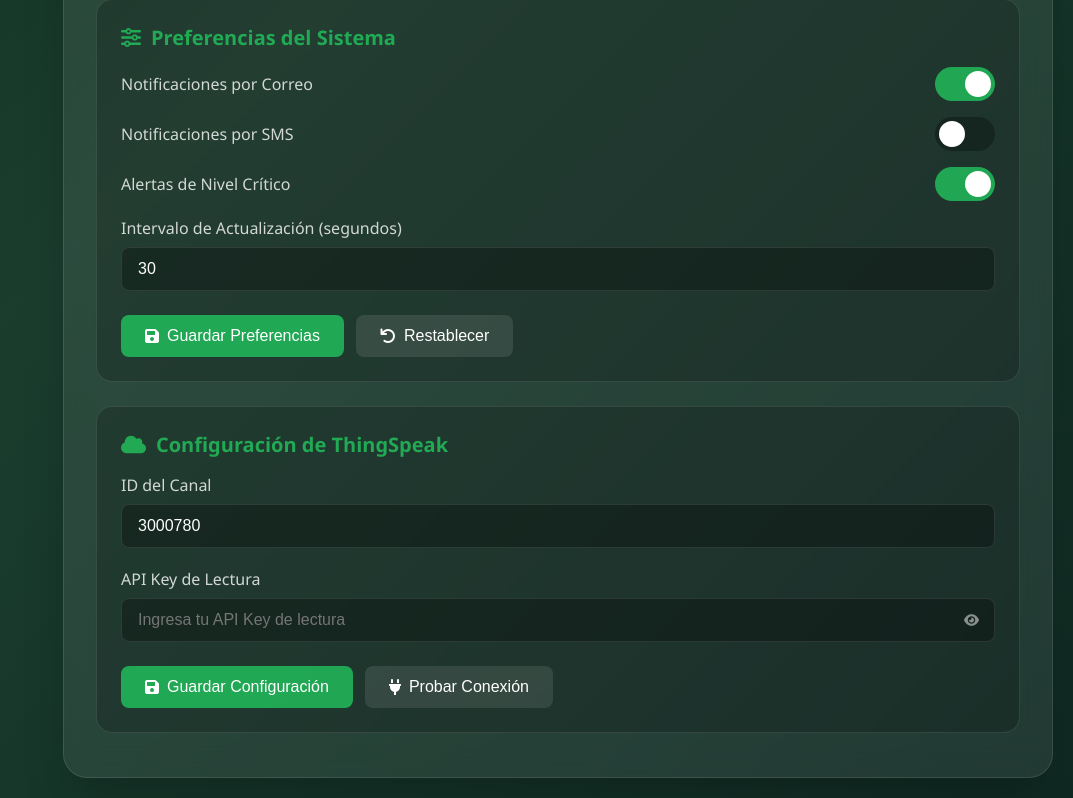
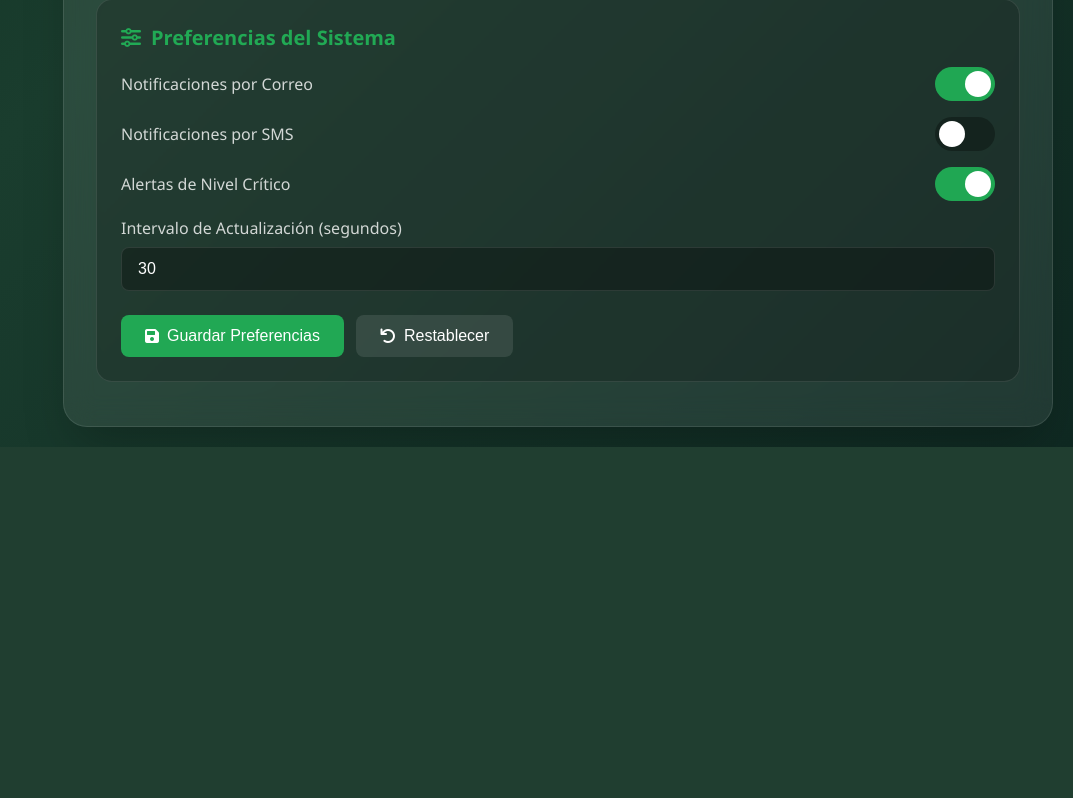
Before and after one commit to mxnueh/technova-system, a Flask app: page /config in a window 1280 px wide. Shown: the part 1024-1822 px from the top of the page, without its empty margins (207-1280 px from the left). After the commit the page ends 1471 px from the top, so only its background shows below. Run offline with Flask 3, Linux system fonts and the light colour scheme; the visitor is signed in with stand-in values (Sample User, id 1).

Commit message:
Cambios que no recuerdo

```diff
--- a/templates/config.html
+++ b/templates/config.html
@@ -398,33 +398,6 @@
                 <button type="button" id="resetPreferences" class="btn btn-secondary"><i class="fas fa-undo"></i> Restablecer</button>
             </div>
         </div>
-
-        <!-- Sección de Configuración de ThingSpeak -->
-        <div class="config-section">
-            <h3><i class="fas fa-cloud"></i> Configuración de ThingSpeak</h3>
-
-            <div class="form-group">
-                <label class="form-label" for="channel_id">ID del Canal</label>
-                <input type="text" id="channel_id" name="channel_id" class="form-input" value="3000780" readonly>
-            </div>
-
-            <div class="form-group">
-                <label class="form-label" for="read_api_key">API Key de Lectura</label>
-                <div class="input-container">
-                    <input type="text" id="read_api_key" name="read_api_key" class="form-input" placeholder="Ingresa tu API Key de lectura">
-                    <button type="button" class="password-toggle" id="toggleReadApiKey">
-                        <i class="fas fa-eye"></i>
-                    </button>
-                </div>
-            </div>
-
-            <div class="btn-group">
-                <button type="button" id="saveApiSettings" class="btn btn-primary"><i class="fas fa-save"></i> Guardar Configuración</button>
-                <button type="button" id="testConnection" class="btn btn-secondary"><i class="fas fa-plug"></i> Probar Conexión</button>
-            </div>
-        </div>
-    </div>
-
     <script>
         // Toggle password visibility
         function setupPasswordToggle(toggleId, inputId) {
```
Also changed, not shown: templates/dashboard.html (+6 -6 lines), templates/history.html (+6 -6 lines), templates/water-level.html (+6 -6 lines).
